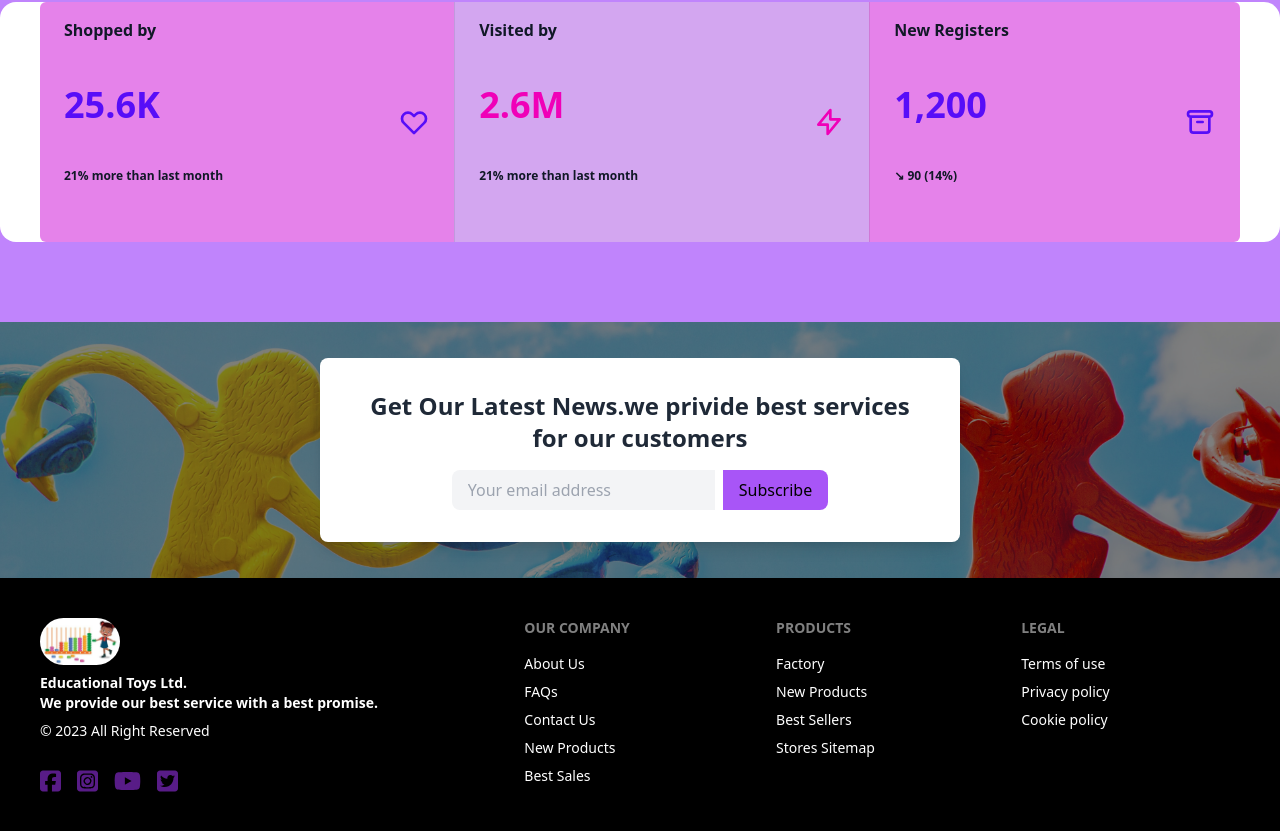
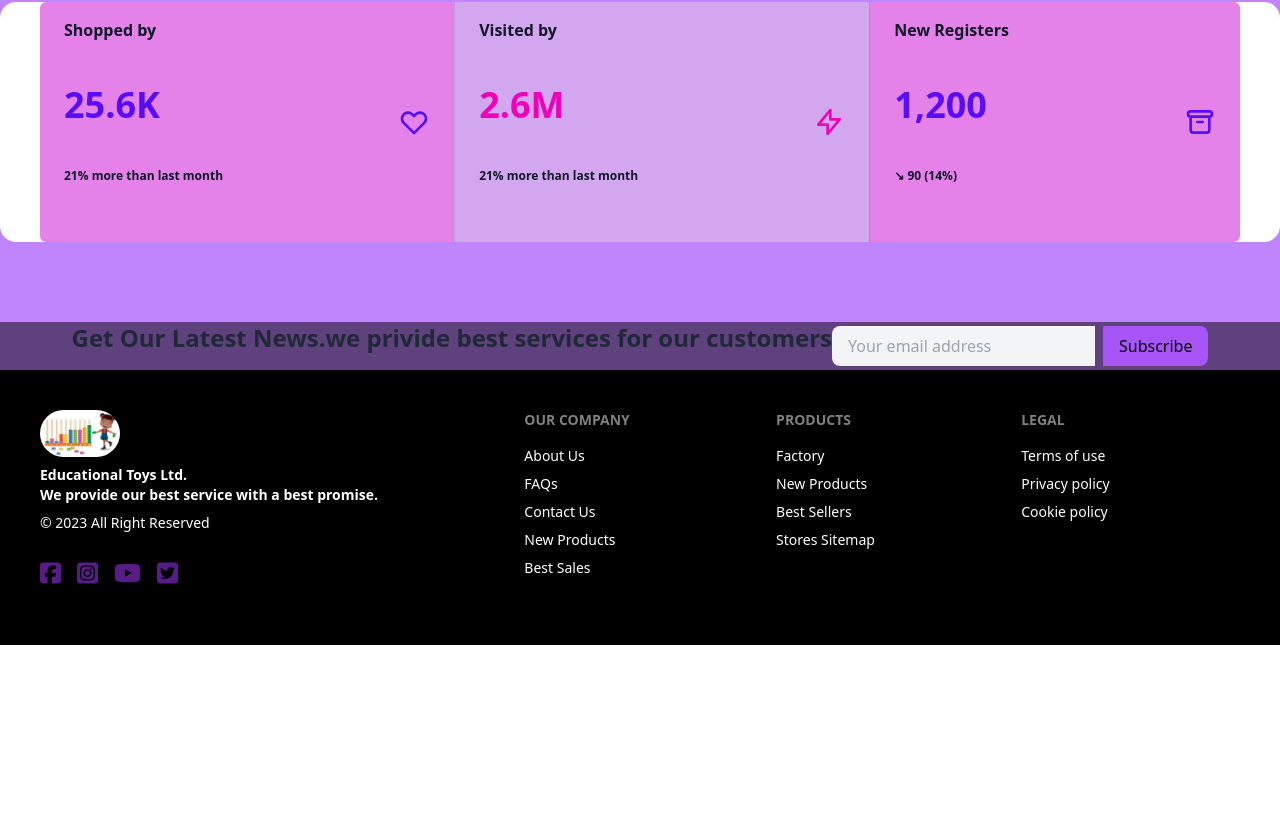
Before and after one commit to ZubaerJewel/toy-shop, a React (Vite) app: page / in a window 1280 px wide. Shown: the part 1535-2366 px from the top of the page. After the commit the page ends 2180 px from the top, so only its background shows below. Built offline with nearby package versions, Linux system fonts and the light colour scheme; no server answers.

Commit message:
changing the color for overall design combination

```diff
--- a/src/components/SubscribeNews.jsx
+++ b/src/components/SubscribeNews.jsx
@@ -19,9 +19,10 @@ const SubscribeNews = () => {
     }
   };
   return (
-    <div className="w-full h-64 bg-[url('/news-leter.jpg')] bg-center bg-cover">
+    // <div className="w-full h-full bg-[url('/news-leter.jpg')] bg-center bg-cover">
+    <div className="w-full h-full  bg-center bg-cover">
       <div className="flex items-center justify-center w-full h-full bg-[rgb(0,0,0,0.5)]">
-        <div className="bg-white rounded-lg w-full md:w-1/2  shadow-lg p-8">
+        {/* <div className="bg-white rounded-lg w-full md:w-1/2  shadow-lg p-8"> */}
           <h2 className="text-2xl text-center font-bold mb-4">
             Get Our Latest News.we privide best services for our customers
           </h2>
@@ -43,7 +44,7 @@ const SubscribeNews = () => {
               Subscribe
             </button>
           </form>
-        </div>
+
       </div>
     </div>
   );
```
